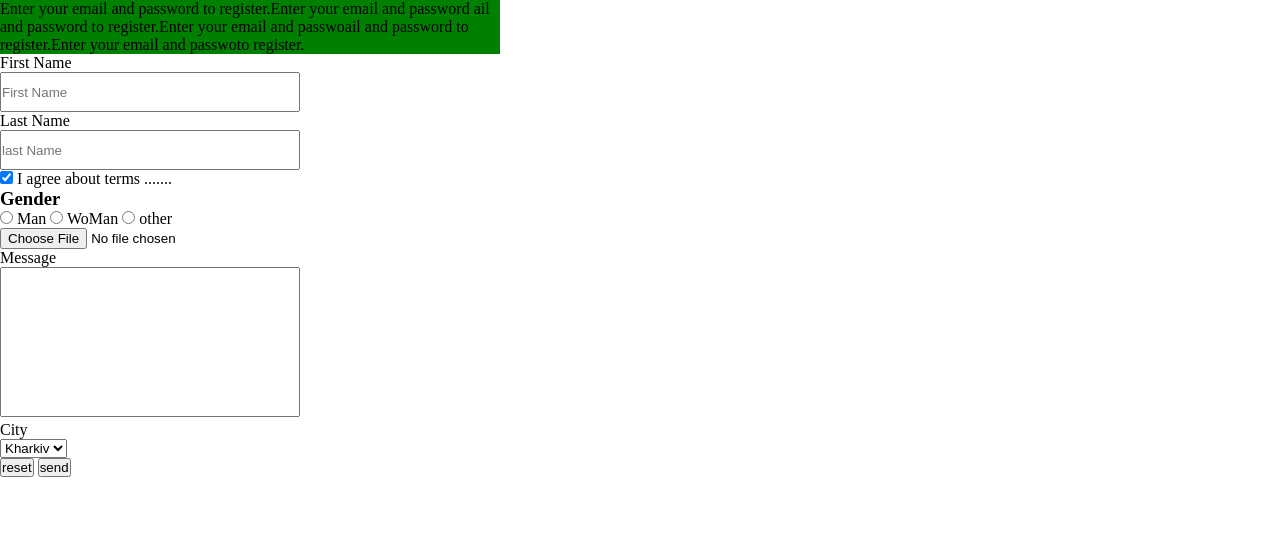
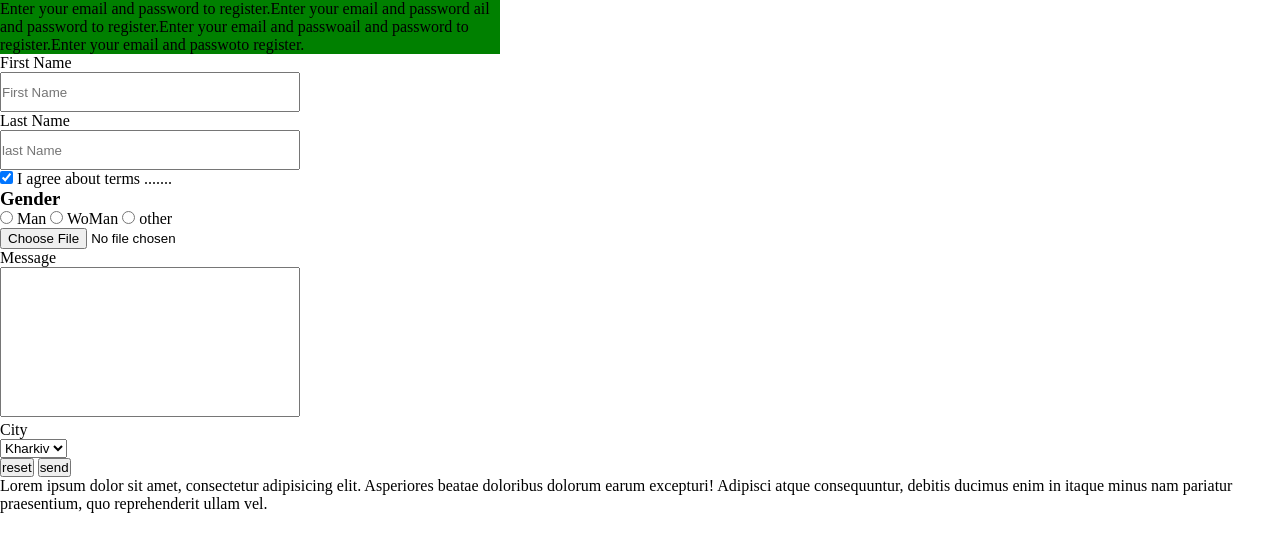
Before and after one commit to tyomkainfo/my_test_project, a plain HTML site: page index.html in a window 1280 px wide. Drawn offline with Linux system fonts and the light colour scheme.

Commit message:
add new module

```diff
--- a/index.html
+++ b/index.html
@@ -64,7 +64,9 @@
     <button type="reset">reset</button>
     <button type="submit">send</button>
 </form>
-
+<p>
+    Lorem ipsum dolor sit amet, consectetur adipisicing elit. Asperiores beatae doloribus dolorum earum excepturi! Adipisci atque consequuntur, debitis ducimus enim in itaque minus nam pariatur praesentium, quo reprehenderit ullam vel.
+</p>
 
 </body>
 </html>
```
